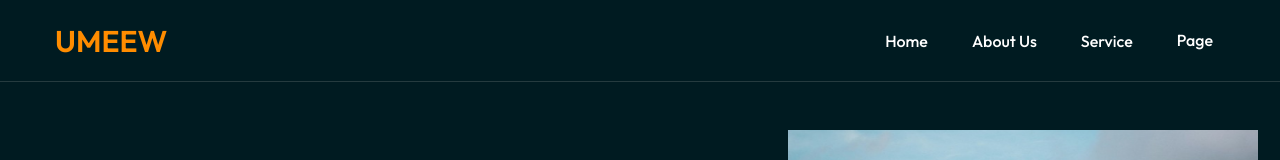
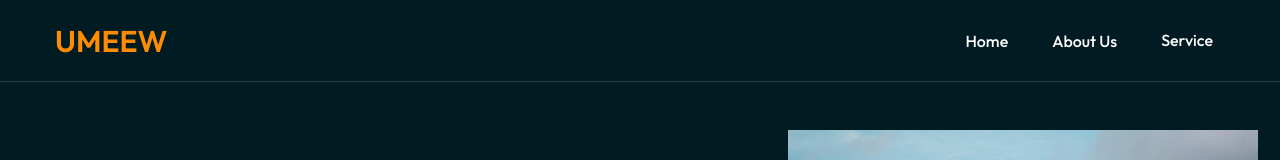
Before and after one commit to BackBenchersItHouse/Umeew-maritime, a React (Vite) app: page / in a window 1280 px wide. Shown: the top 160 px of the page. Built offline with nearby package versions, Linux system fonts and the light colour scheme.

Commit message:
Routes updated

```diff
--- a/src/components/Cards/ServiceCard.jsx
+++ b/src/components/Cards/ServiceCard.jsx
@@ -2,13 +2,14 @@ import React from "react";
 import { Link } from "react-router-dom";
 
 const ServiceCard = ({ services }) => {
-  // console.log("services: ", services);
+  console.log("services: ", services);
   // services props accepted ⬇⬇⬇
   // const services = [{src: '', title: '', subTitle: '', path: '/...'}];
   return (
     <div className="grid grid-cols-1 md:grid-cols-2 lg:grid-cols-3 justify-between justify-items-center gap-8">
       {services?.map((service, idx) => {
         return (
+          <Link to={service.path} key={idx}>
             <div
               // for: grid layout dynamic responsive
               // className={`py-5 px-4 border border-accent/20 shadow-lg hover:-translate-y-1 duration-300 hover:border-b-4 hover:border-b-secondary ${
@@ -24,10 +25,14 @@ const ServiceCard = ({ services }) => {
               </div>
               <h3 className="text-xl font-semibold my-4">{service.title}</h3>
               <p className="w-[338px] text-accent my-4">{service.subTitle}</p>
-            <Link className="font-semibold text-secondary" to={service.path}>
+              <span className="font-semibold text-secondary">
                 Read More
+              </span>
+              {/* <Link className="font-semibold text-secondary" to={service.path}>
+                Read More
+              </Link> */}
+            </div>
           </Link>
-          </div>
         );
       })}
     </div>
--- a/src/components/Shared/NavBar/NavBar.jsx
+++ b/src/components/Shared/NavBar/NavBar.jsx
@@ -68,14 +68,6 @@ const NavBar_V2 = () => {
               About Us
             </Link>
           </li>
-          <li>
-            <Link
-              className="py-7 px-3 inline-block hover:text-secondary"
-              to="/service"
-            >
-              Service
-            </Link>
-          </li>
           <SubNavLinks />
         </ul>
 
--- a/src/components/Shared/NavBar/SubNavLinks.jsx
+++ b/src/components/Shared/NavBar/SubNavLinks.jsx
@@ -6,12 +6,14 @@ const SubNavLinks = () => {
 
   const links = [
     {
-      pathName: "page",
+      pathName: "Service",
       isSubMenu: true,
       subLinks: [
-        { subPathName: "page blog", path: "/a111" },
-        { subPathName: "page 2", path: "/b222" },
-        { subPathName: "page 3", path: "/c333" },
+        { subPathName: "Ship Chandlery", path: "/service/ship-chandlery" },
+        { subPathName: "Ship Repair", path: "/service/ship-repair" },
+        { subPathName: "Ship Supply", path: "/service/ship-supply" },
+        { subPathName: "Logistics Services", path: "/service/logistics-services" },
+        { subPathName: "Export Products Services", path: "/service/export-products-services" },
       ],
     },
   ];
@@ -28,11 +30,11 @@ const SubNavLinks = () => {
                     <div className="bg-primary/80 backdrop-blur-3xl w-4 h-4 hidden md:block absolute left-3 mt-1.5 rotate-45">
                     </div>
                   </div>
-                  <div className="bg-primary md:bg-primary/95 backdrop-blur-3xl w-full md:w-52 py-2.5 px-5 md:p-3.5">
+                  <div className="bg-primary md:bg-primary/95 backdrop-blur-3xl w-full md:w-64 py-2.5 px-5 md:p-3.5">
                     {
                       link.subLinks.map((subLink, idx) => {
                         return(
-                          <li className="text-lg text-neutral py-2.5 px-5 md:px-0 hover:text-secondary border-b border-neutral/20 capitalize" key={idx}>
+                          <li className="text-lg text-neutral py-2.5 px-5 md:px-0 hover:text-secondary border-b border-neutral/20 hover:border-secondary capitalize" key={idx}>
                             <Link to={subLink.path}>{subLink.subPathName}</Link>
                           </li>
                         )
```
Also changed, not shown: src/Pages/Home/OurServices.jsx (+5 -5 lines), src/Routes/Routes.jsx (+15 -3 lines). Lines whose indentation alone changed are shown as unchanged.
